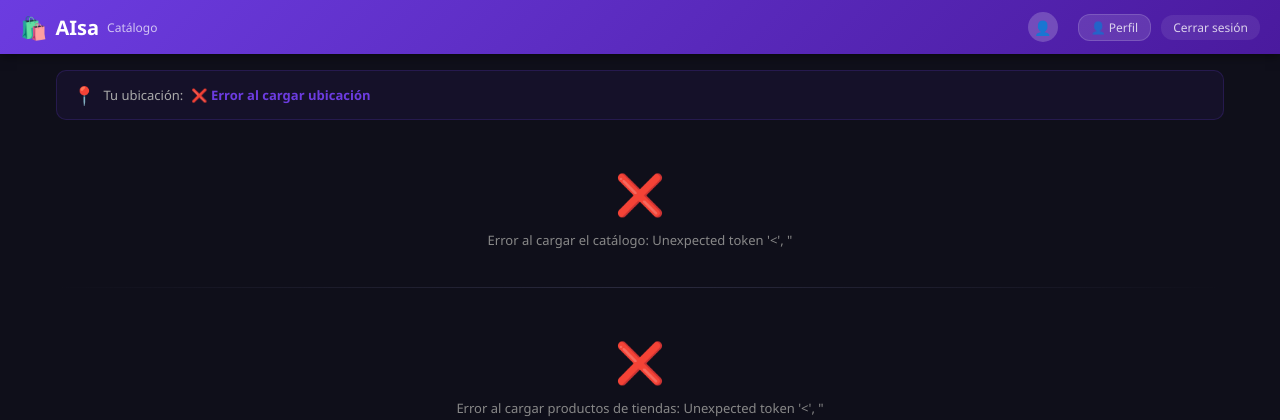
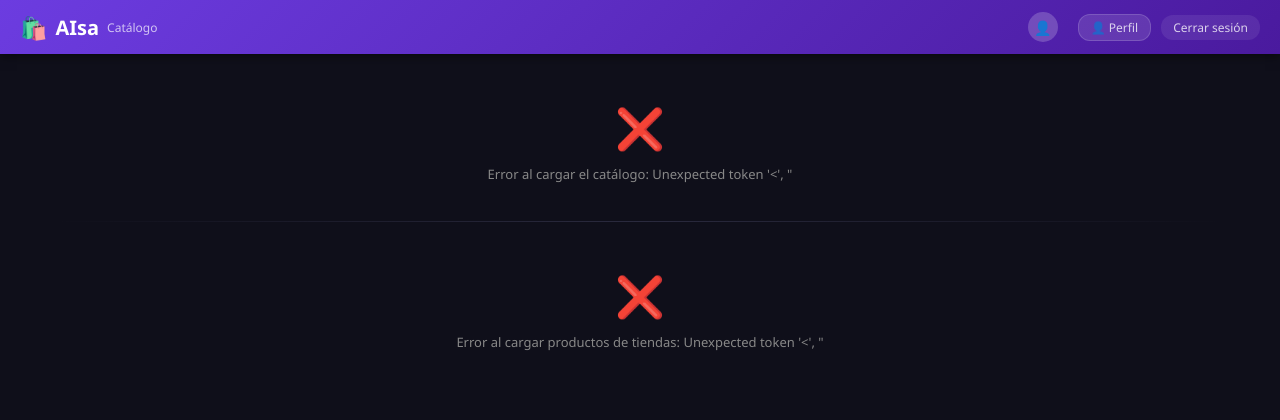
Before and after one commit to MILORDB/aisa-admin, a Flask app: template web_admin/templates/cliente/dashboard.html in a window 1280 px wide. Shown: the top 420 px of the page. Run offline with Flask 3, Linux system fonts and the light colour scheme; the template is opened without the code that fills it, so the values that code supplies are empty; some libraries are stand-ins or nearby versions.

Commit message:
Update dashboard.html

```diff
--- a/web_admin/templates/cliente/dashboard.html
+++ b/web_admin/templates/cliente/dashboard.html
@@ -75,9 +75,10 @@
         .container { padding: 16px; max-width: 1200px; margin: 0 auto; }
 
         /* ============================================
-           TARJETA DE UBICACIÓN (SOLO INFORMATIVA)
+           TARJETA DE UBICACIÓN (OCULTA)
            ============================================ */
         .ubicacion-card {
+            display: none;
             background: rgba(108, 60, 224, 0.08);
             border: 1px solid rgba(108, 60, 224, 0.2);
             border-radius: 10px;
@@ -502,7 +503,6 @@
             .modal-body .modal-precio { font-size: 22px; }
             .modal-body .modal-actions .btn { font-size: 12px; padding: 8px 12px; min-width: 80px; }
             .modal-mapa-container #modalMapa { height: 160px; }
-            .ubicacion-card { flex-direction: column; align-items: flex-start; }
         }
 
         @media (max-width: 400px) {
@@ -534,8 +534,8 @@
 
     <div class="container">
 
-        <!-- TARJETA DE UBICACIÓN (SOLO INFORMATIVA) -->
-        <div class="ubicacion-card" id="ubicacionCard">
+        <!-- TARJETA DE UBICACIÓN (OCULTA) -->
+        <div class="ubicacion-card" id="ubicacionCard" style="display:none;">
             <div class="info">
                 <span class="icon">📍</span>
                 <span>Tu ubicación: </span>
@@ -598,7 +598,7 @@
         }
 
         // ============================================
-        // OBTENER UBICACIÓN DEL USUARIO
+        // OBTENER UBICACIÓN DEL USUARIO (solo para filtrar productos)
         // ============================================
 
         async function obtenerUbicacionUsuario() {
@@ -612,21 +612,10 @@
                         municipio: data.municipio || ''
                     };
 
-                    const texto = ubicacionUsuario.provincia && ubicacionUsuario.municipio
-                        ? `${ubicacionUsuario.provincia}, ${ubicacionUsuario.municipio}`
-                        : '⚠️ No has configurado tu ubicación';
-
-                    document.getElementById('ubicacionTexto').textContent = texto;
-
-                    if (!ubicacionUsuario.provincia || !ubicacionUsuario.municipio) {
-                        document.getElementById('ubicacionTexto').style.color = '#ff6b6b';
-                    } else {
-                        document.getElementById('ubicacionTexto').style.color = '#6c3ce0';
-                    }
+                    console.log('📍 Ubicación del usuario:', ubicacionUsuario);
                 }
             } catch (error) {
                 console.error('Error al obtener ubicación:', error);
-                document.getElementById('ubicacionTexto').textContent = '❌ Error al cargar ubicación';
             }
         }
 
```
